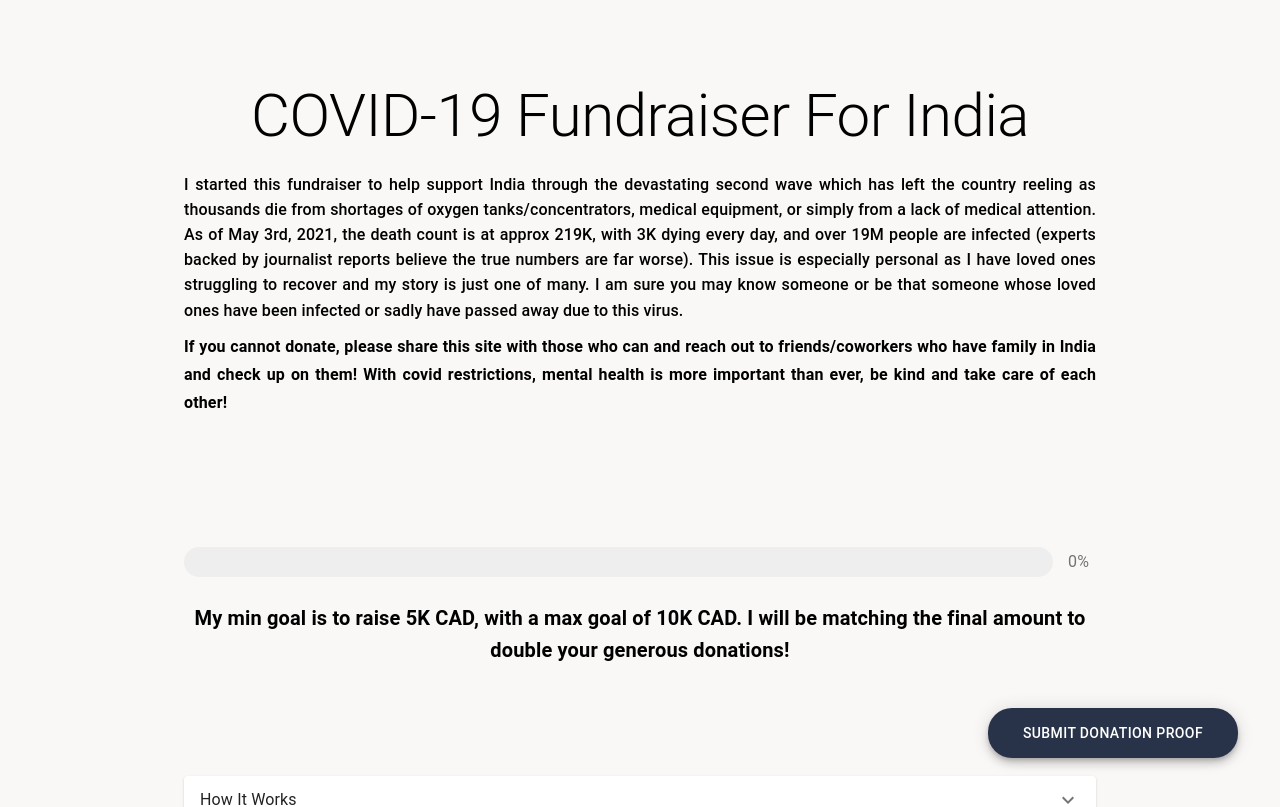
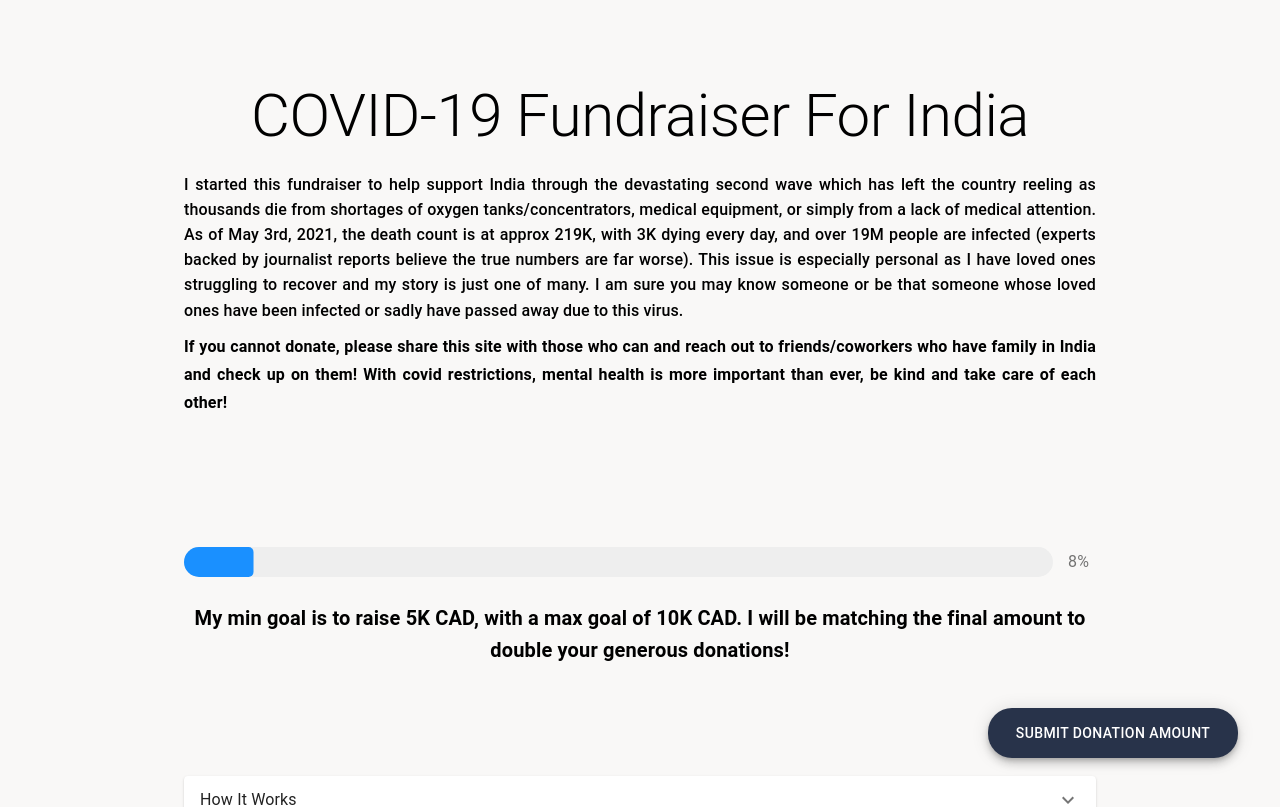
Before and after one commit to KrishnaSolo/fundraiser, a React (Create React App) app: page / in a window 1280 px wide. Shown: the top 807 px of the page. Built offline with nearby package versions, Linux system fonts and the light colour scheme.

Commit message:
Updated progress bar and made donation process more convienent - also added cad donation link

```diff
--- a/src/App.js
+++ b/src/App.js
@@ -17,7 +17,7 @@ function App() {
         rel="noreferrer"
       >
         <Typography variant="button" display="block">
-          Submit Donation Proof
+          Submit Donation Amount
         </Typography>
       </Fab>
     </div>
--- a/src/views/home.js
+++ b/src/views/home.js
@@ -130,7 +130,10 @@ export default function Home() {
           justifyContent: "center",
         }}
       >
-        <LinearProgressWithLabel value={0} amt={0.0} />
+        <LinearProgressWithLabel
+          value={Math.round((775.24 / 10000) * 100)}
+          amt={775.24}
+        />
       </Container>
       <Container
         maxWidth="md"
@@ -170,10 +173,10 @@ export default function Home() {
               }}
             >
               <Typography>
-                After donating, take a screenshot of the donation receipt and
-                click on the submit proof button. You will be directed to a
-                google form where you can attach the proof. If for some reason
-                the form is not working - email me directly at{" "}
+                After donating, click on submit donation. This will direct you
+                to a google form where you can add how much you donated and
+                optionally upload the receipt. If the form is not working or
+                inconvenient - email me directly at{" "}
                 <strong>krishna.solanki@mail.utoronto.ca.</strong>
                 <br />
                 <br />
@@ -222,6 +225,14 @@ export default function Home() {
                       rel="noreferrer"
                     >
                       Sewa USA
+                    </a>
+                    {" - "}
+                    <a
+                      href="https://ca.gofundme.com/f/covid-oxygen-concentrators-relief-for-india-by-s?utm_campaign=p_cp_url&utm_medium=os&utm_source=customer"
+                      target="_blank"
+                      rel="noreferrer"
+                    >
+                      (For canadians, use this)
                     </a>{" "}
                     - you can see their charity rating{" "}
                     <a
```
